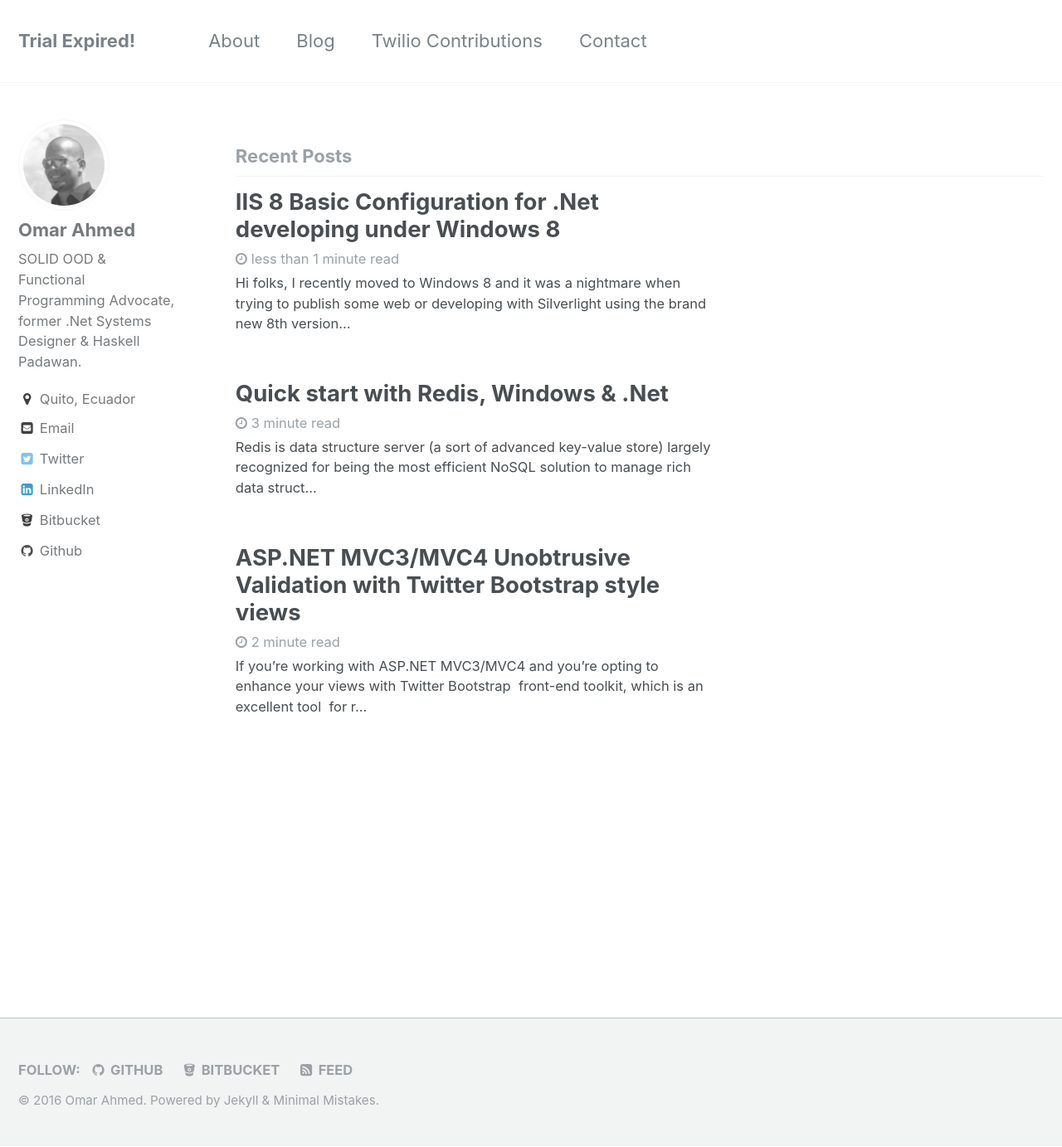
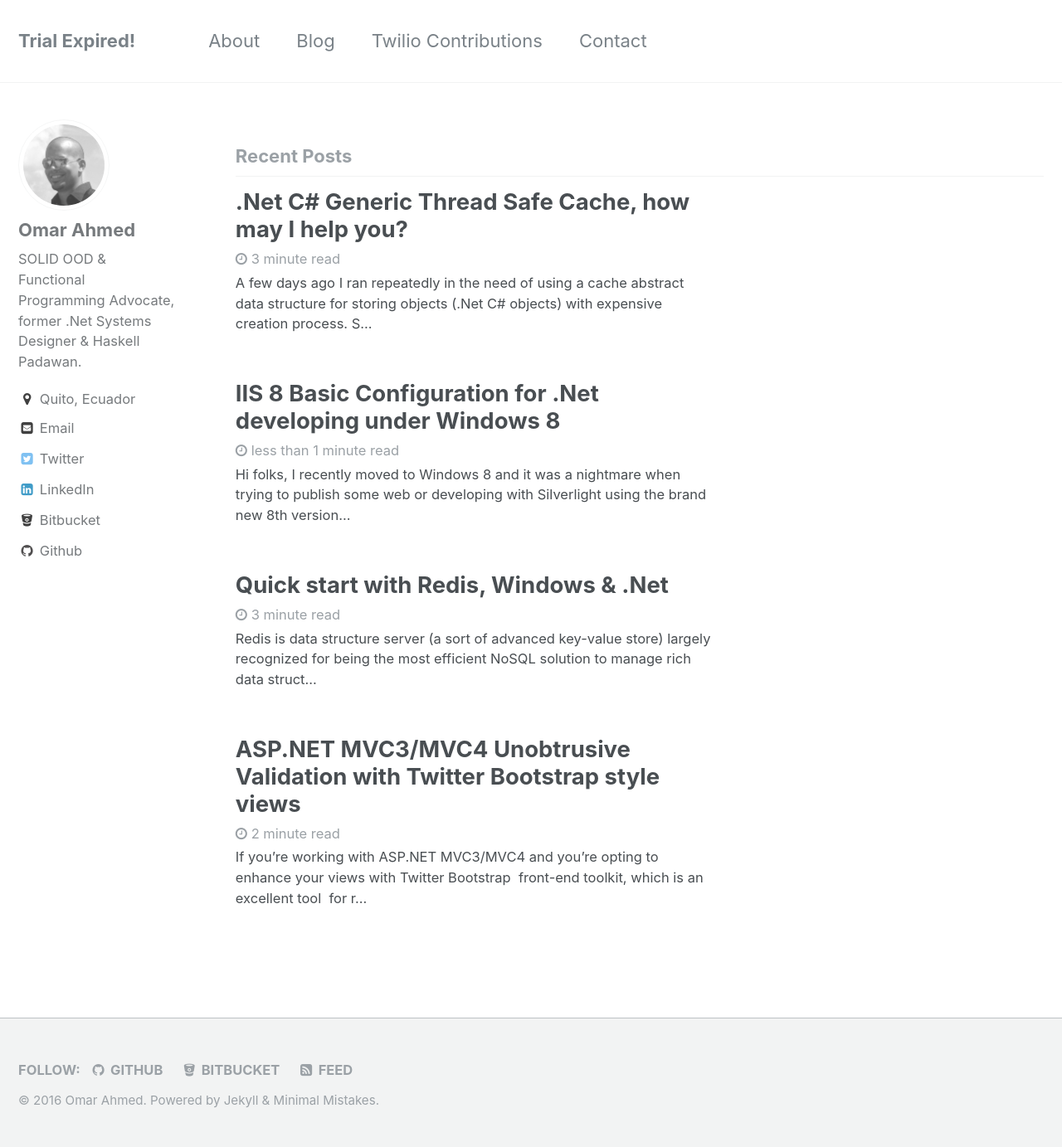
Before and after one commit to nebtrx/nebtrx.github.io, a Jekyll site: the page built from index.html, in a window 1280 px wide and 1383 px high. Shown: the whole window at 83% size. Built offline with Jekyll 4.4.1, drawn with Linux system fonts in a browser that asks for light colours; the list of posts is cut into pages by our own code; some of the changed lines change nothing that is shown.

Commit message:
Add 4th post

````diff
--- a/_config.yml
+++ b/_config.yml
@@ -247,16 +247,16 @@ tag_archive:
   type: liquid
   path: /tags/
 # https://github.com/jekyll/jekyll-archives
-# jekyll-archives:
-#   enabled:
-#     - categories
-#     - tags
-#   layouts:
-#     category: archive-taxonomy
-#     tag: archive-taxonomy
-#   permalinks:
-#     category: /categories/:name/
-#     tag: /tags/:name/
+jekyll-archives:
+  enabled:
+    - categories
+    - tags
+  layouts:
+    category: archive-taxonomy
+    tag: archive-taxonomy
+  permalinks:
+    category: /categories/:name/
+    tag: /tags/:name/
 
 
 # HTML Compression
--- /dev/null
+++ b/_posts/2013-03-24-net-c-generic-thread-safe-cache-how-may-i-help-you.md
@@ -0,0 +1,140 @@
+---
+layout: post
+title: .Net C# Generic Thread Safe Cache, how may I help you?
+status: publish
+categories:
+- ood
+tags:
+- Design Practices
+- .Net
+- C#
+- Cache
+- Generic
+- Thread Safe
+---
+A few days ago I ran repeatedly in the need of using a cache abstract data structure for storing objects (.Net C# objects) with expensive creation process. So, I said to myself:
+
+_“Myself, you need to make a generic cache abstract data structure you can use any time without BCL restrictions, and you will improve it as your needs over time dictate. In fact the first improvement dictated would be it must be thread safe, because many objects guys will want to flatter that cache girl.“_
+
+, and after such revelation I put my fingers to work.
+
+Was then when born the `ThreadSafeCache<TKey, TValue>` class with a static `Dictionary<TKey, TValue>` _cacheStore_ field acting as in memory cache store. There are two special thing to highlight in this code.
+
+```csharp
+    public class ThreadSafeCache<TKey, TValue>: ICache<TKey, TValue>
+    {
+        private static Dictionary<TKey, TValue> _cacheStore;
+
+        public ThreadSafeCache()
+        {
+            _cacheStore = new Dictionary<TKey, TValue>();
+        }
+
+        public virtual TValue Get(TKey key)
+        {
+            lock (_cacheStore)
+            {
+                TValue value
+                if (_cacheStore.TryGetValue(key, out value))
+                {
+                    return value;
+                }
+            }
+            return default(TValue);
+        }
+
+        public virtual void Store(TKey key, TValue value)
+        {
+            lock (_cacheStore)
+            {
+                _cacheStore[key] = value;
+            }
+        }
+
+        public virtual TValue this[TKey key]
+        {
+            get
+            {
+                return Get(key);
+            }
+            set
+            {
+                Store(key,value);
+            }
+        }
+
+        public virtual TValue GetLazy(TKey key, Func<TValue> valueLazyInitializer)
+        {
+            lock (_cacheStore)
+            {
+                TValue value;
+                if (_cacheStore.TryGetValue(key, out value))
+                {
+                    return value;
+                }
+
+                value = valueLazyInitializer.Invoke();
+                _cacheStore[key] = value;
+                return value;
+            }
+        }
+
+        public bool ContainsKey(TKey key)
+        {
+            return _cacheStore.ContainsKey(key);
+        }
+        public bool ContainsValue(TValue value)
+        {
+            return _cacheStore.ContainsValue(value);
+        }
+    }
+```
+The first is the logic of the Get and Store method:
+
+```csharp
+            lock (_cacheStore)
+            {
+                TValue value;
+                if (_cacheStore.TryGetValue(key, out value))
+                {
+                    return value;
+                }
+            }
+            return default(TValue);
+
+            // Store Logic
+            lock (_cacheStore)
+            {
+                _cacheStore[key] = value;
+            }
+```
+
+The locking of the cache static field allows us to take  precise control over the scope and granularity of reading and storing operations. I choose this simple approach because thread safety is achieved primarily by locking to reduce the opportunities for thread interaction.
+
+The second special things is this method called `GetLazy`, which is my favorite because it allows me to ask for an object with a 50 % possibilities of being previously cached, and it lets you provide a lambda for creating it(expensive process) if it wasn’t previously cached.
+
+```csharp
+        public virtual TValue GetLazy(TKey key, Func<TValue> valueLazyInitializer)
+        {
+            lock (_cacheStore)
+            {
+                TValue value;
+                if (_cacheStore.TryGetValue(key, out value))
+                {
+                    return value;
+                }
+                //else
+                value = valueLazyInitializer.Invoke();
+                _cacheStore[key] = value;
+                return value;
+            }
+        }
+```
+
+This design may create a slight inefficiency while the entire cache would be locked up for the duration of the object creation operation. An alternative approach to solve this issue would be to deploy the locking in two moments, the first during the reading and the second during the storing, leaving out of lock the object creation operation and its expense of time (and processing capabilities). However, that way we are encouraging another performance inefficiency coming up if two(or more) threads simultaneously called this method looking (not locking) for the same uncached resource, the expensive object creation operation will be called twice(or more) and the Dictionary cache store will be updated unnecessarily.
+
+Ending up, a little of advertising: I know it could be tricky to understand how to use the `GetLazy` method for some of you (I presented it to a folk and he was like: “_huhh?! It should be called GetOrSet_”), especially by the name and the lack of context. That’s why I‘d like to provide a practical real life example of something I’m working on In order to understand the ideal context for using GetLazy. Watch up in the next image/code how it’s used to retrieve the correspondent _Mapper_for the given _TEntity_Type_.
+
+![Image]({{ site.baseurl }}/images/po.png){:class="img-responsive"}
+
+I hope this would be useful at any level. See you in the next one.
````
Also changed, not shown: images/po.png (added).
